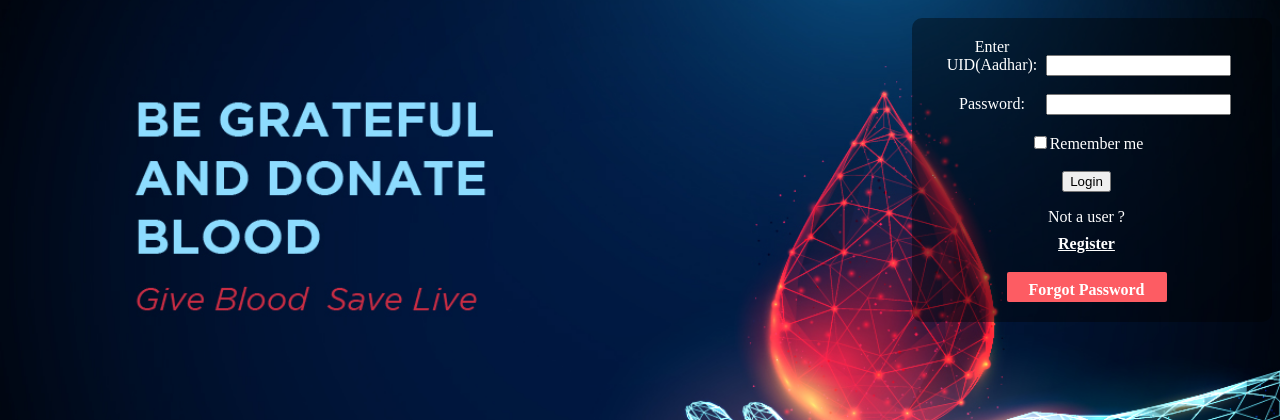
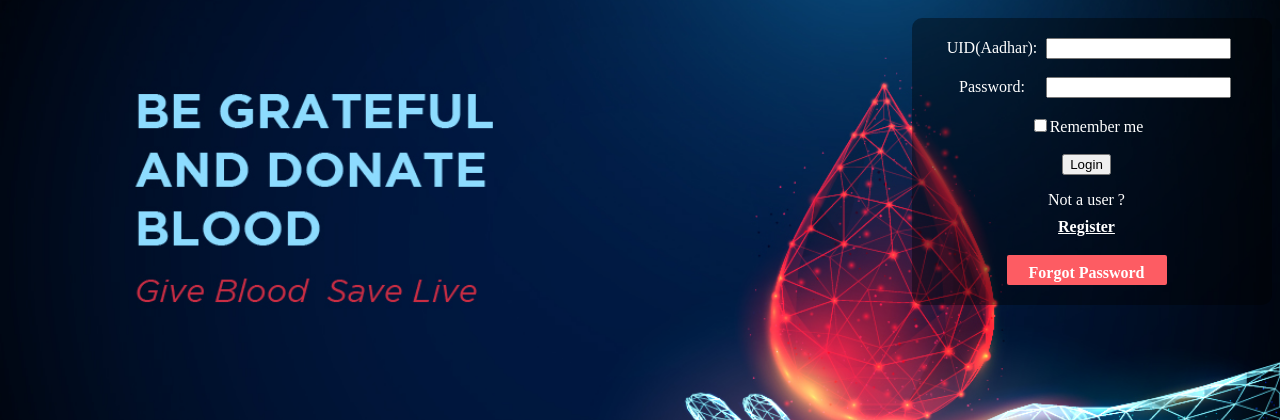
Before and after one commit to saketh-bheemareddy/Blood-Bank, a PHP site: page /login.php in a window 1280 px wide. Shown: the top 420 px of the page. Run offline with PHP 8.4, Linux system fonts and the light colour scheme.

Commit message:
login center commit

```diff
--- a/login.php
+++ b/login.php
@@ -25,7 +25,7 @@ if (isset($_GET['password_update']) AND $_GET['password_update'] == 'true')
 <div class="login">
   <center>
 <form action="loginvalidate.php" method="post">
-            <label for="uid">Enter UID(Aadhar): </label>
+            <label for="uid">UID(Aadhar): </label>
             <input type="text" name="uid" id="uid"> <br> <br>
             <label>Password: </label>
             <input type = "password" name = 'pwd' id="pwd"> <br> <br>
```
